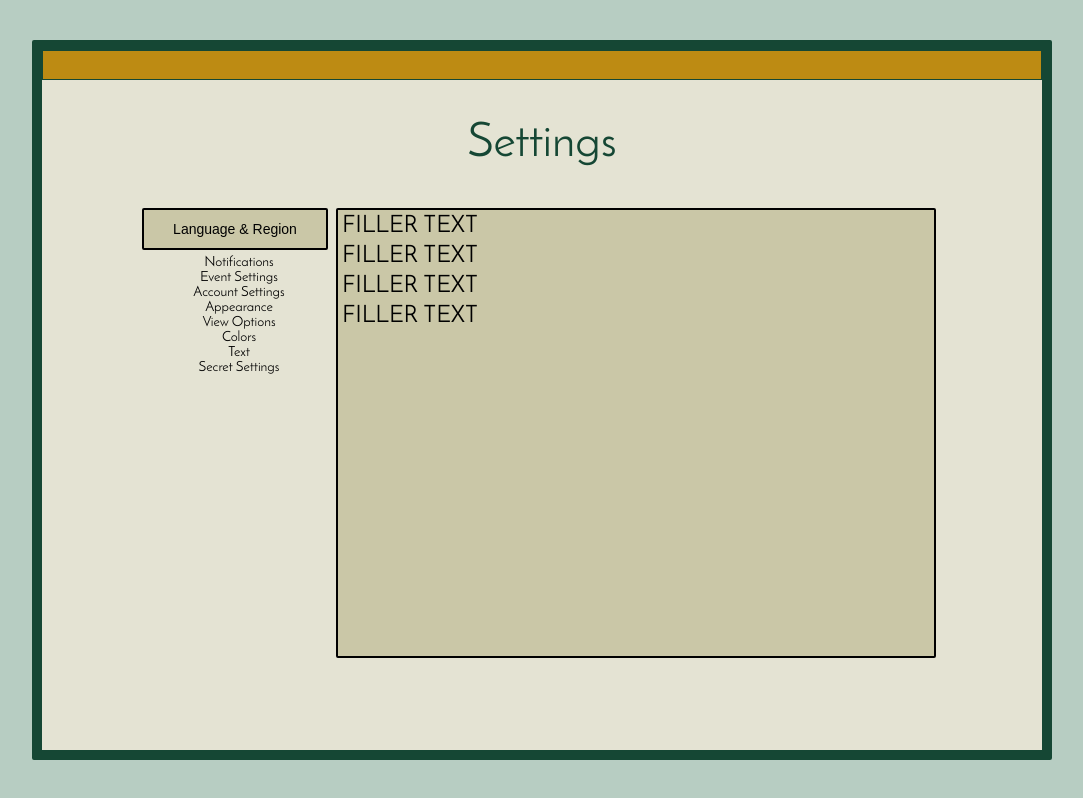
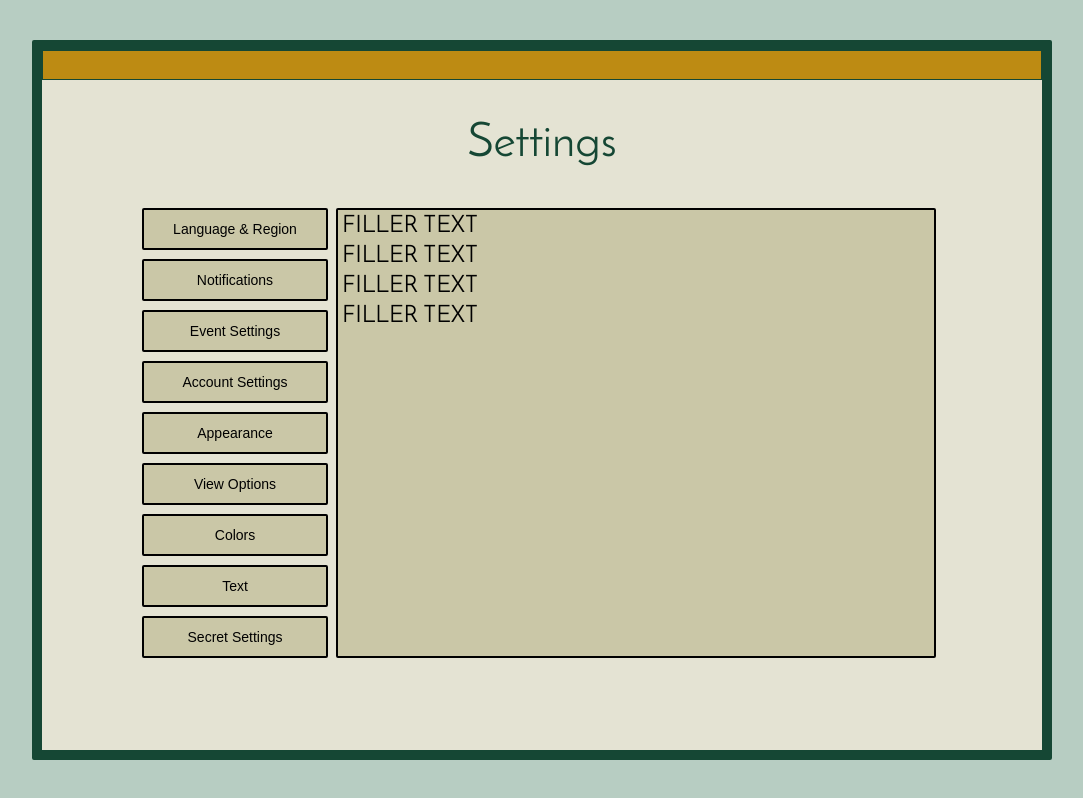
Before and after one commit to KevinBeltran23/csc307_154734, a React (Vite) app in the folder packages/react-frontend/: page /Settings in a window 1280 px wide. Shown: the whole page, without its empty margins (98-1181 px from the left). Built offline with nearby package versions, Linux system fonts and the light colour scheme.

Commit message:
turned buttons into buttons

```diff
--- a/packages/react-frontend/src/components/Settings.css
+++ b/packages/react-frontend/src/components/Settings.css
@@ -52,7 +52,7 @@
 .settings-buttons {
     box-sizing: border-box;
     display: inline-block;
-    left: 100px;
+    width: 194px;
     vertical-align: top;
 }
 
@@ -63,10 +63,8 @@
     background: #CAC7A7;
     border: 2px solid #000000;
     border-radius: 2px;
-    margin-bottom: 4.5px;
+    margin-bottom: 9px;
     margin-left: none;
-    margin-right: 8px;
-
 }
 
 /* Button Text */
--- a/packages/react-frontend/src/pages/Settings.jsx
+++ b/packages/react-frontend/src/pages/Settings.jsx
@@ -10,39 +10,40 @@ const Settings = () => {
         {/* Gold Bar */}
         <div className="settings-bar"></div>
 
-          {/* Settings Text */}
+        {/* Settings Text */}
         <div className="settings-header">Settings</div>
         <div className="settings-buttons-options">
           <div className="settings-buttons">
             <button id="settings-button">
                 <div className="settings-text">Language & Region</div>
             </button>
-            <div className="settings-button">
+            <button id="settings-button">
               <div className="settings-text">Notifications</div>
-            </div>
-            <div className="settings-button">
+            </button>
+            <button id="settings-button">
               <div className="settings-text">Event Settings</div>
-            </div>
-            <div className="settings-button">
+            </button>
+            <button id="settings-button">
               <div className="settings-text">Account Settings</div>
-            </div>
-            <div className="settings-button">
+            </button>
+            <button id="settings-button">
               <div className="settings-text">Appearance</div>
-            </div>
-            <div className="settings-button">
+            </button>
+            <button id="settings-button">
               <div className="settings-text">View Options</div>
-            </div>
-            <div className="settings-button">
+            </button>
+            <button id="settings-button">
               <div className="settings-text">Colors</div>
-            </div>
-            <div className="settings-button">
+            </button>
+            <button id="settings-button">
               <div className="settings-text">Text</div>
-            </div>
-            <div className="settings-button">
+            </button>
+            <button id="settings-button">
               <div className="settings-text">Secret Settings</div>
-            </div>
+            </button>
           </div>
 
+          {/* Setting Options */}
           <div className="settings-options">
             <div className="settings-option">
               <p>FILLER TEXT</p>
```
